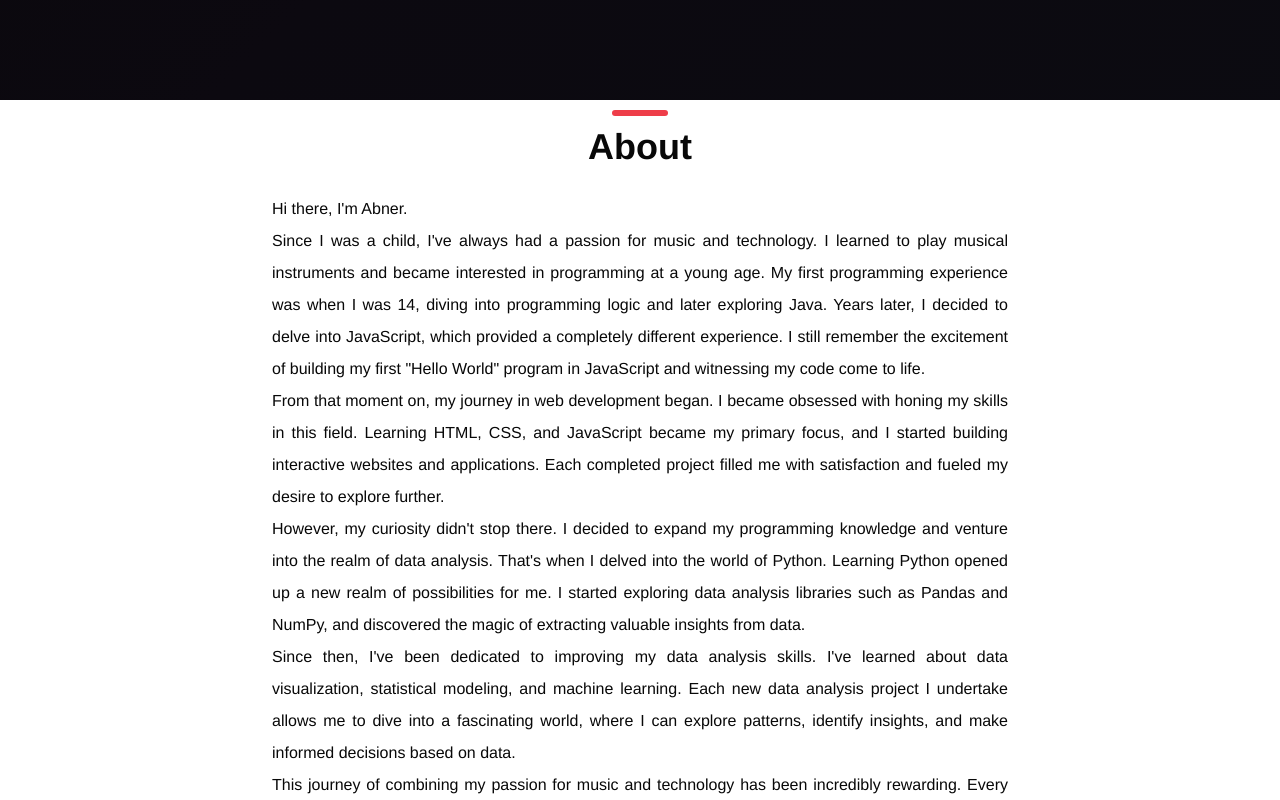
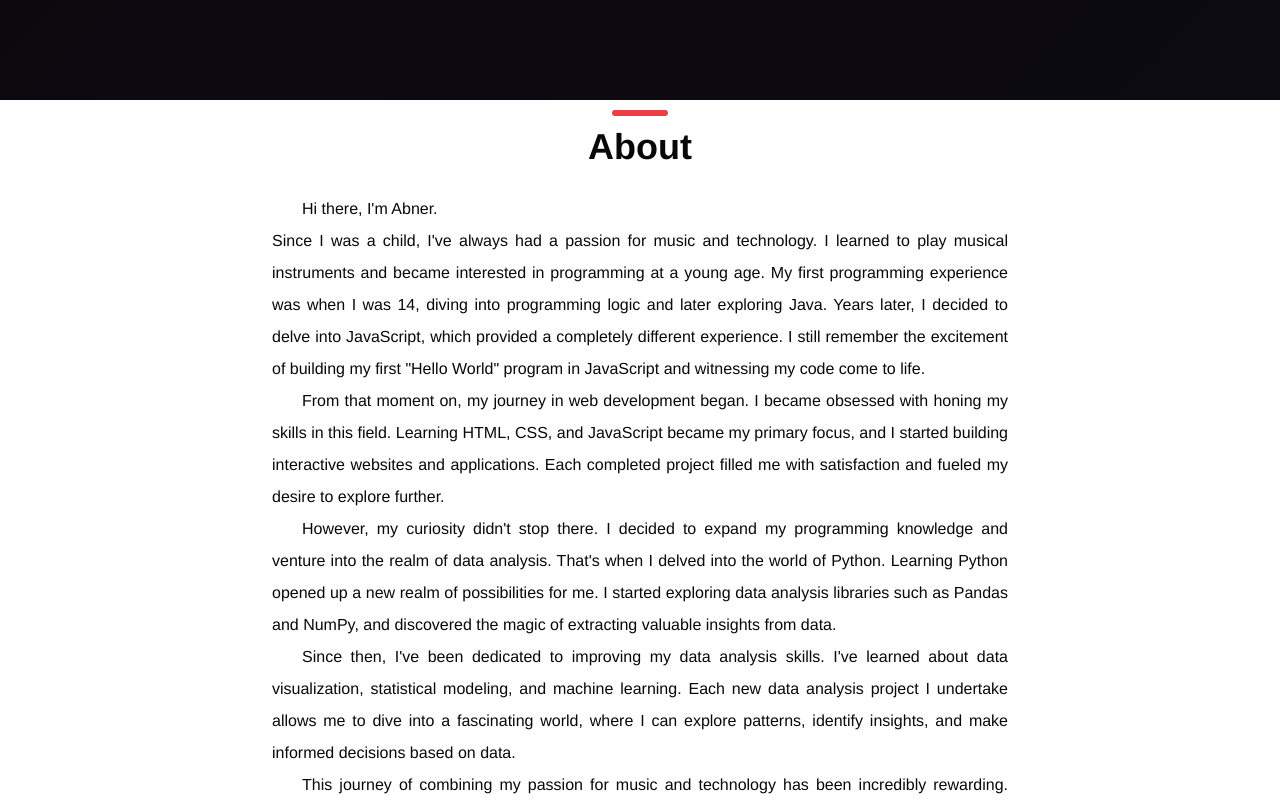
Before and after one commit to abneribeiro/Abner_Portfolio, a Next.js app: page / in a window 1280 px wide. Shown: the part 700-1500 px from the top of the page. Built offline with nearby package versions, Linux system fonts and the light colour scheme.

Commit message:
update portfolio

```diff
--- a/components/data.js
+++ b/components/data.js
@@ -1,11 +1,11 @@
 const data = [
     {
         id: 1,
-        title: "SpotiTube Insights",
-        description: "SpotiTube Insights: Dive into an immersive journey through music trends, user behavior, and artist popularity. Leverage advanced data analysis to unlock valuable insights from Spotify and YouTube. Discover correlations, explore metrics, and gain a deeper understanding of the dynamic world of music. Empower your decisions with SpotiTube Insights.",
-        coverImg: "spotitube.png",
-        url:"https://github.com/abneribeiro/Spotify-And-YouTube-Analysis",
-        alt:"Spotitube",
+        title: "European Bike Sales",
+        description: "This project focuses on utilizing advanced machine learning techniques to accurately predict the unit prices of bicycles based on a wide range of features. The dataset utilized for this project can be acquired from Kaggle.",
+        coverImg: "bike.jpg",
+        url:"https://github.com/abneribeiro/Machine-Learning-Projects/tree/master/project1_europe_bikes",
+        alt:"Bike Sales",
     },
 
 ]
--- a/pages/index.js
+++ b/pages/index.js
@@ -27,7 +27,7 @@ export default function Home() {
           />
           <meta property="og:image" content='/images/ab.png' />
           <meta name="viewport" content="width=device-width, initial-scale=1.0"></meta>
-          <meta http-equiv="X-UA-Compatible" content="IE=edge"></meta>
+          <meta httpEquiv="X-UA-Compatible" content="IE=edge"></meta>
           <link rel="icon" href="/favicon.ico" />
         </Head>
         <div className={styles.home_container}>
--- a/styles/Main.module.css
+++ b/styles/Main.module.css
@@ -21,6 +21,7 @@
   font-size: 1rem;
   line-height: 1.6;
   text-align: justify;
+  text-indent: 30px;
 }
 
 .title {
@@ -91,10 +92,11 @@
   max-width: 80%;
 }
 
-div .about,
-.skills {
+div .about .skill-description {
   text-align: justify;
+
 }
+
 
 div .about p
  {
```
Also changed, not shown: components/Main.js (+5 -5 lines), public/images/bike.jpg (added), public/images/spotitube.png (deleted).
